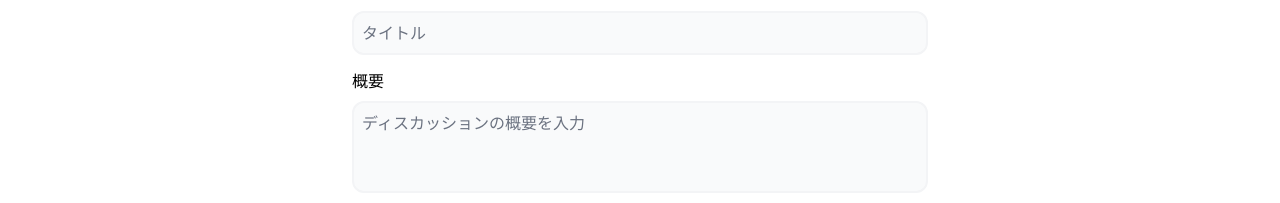
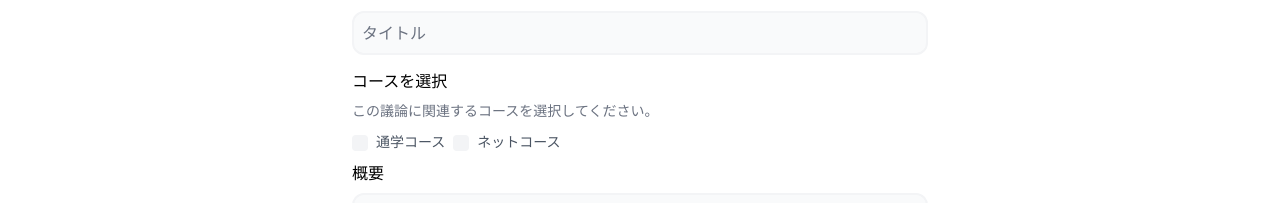
Before and after one commit to yutakobayashidev/next-njr-feedback, a Next.js app: page /discussion/new in a window 1280 px wide. Shown: the part 565-768 px from the top of the page. Built offline with nearby package versions, Linux system fonts and the light colour scheme; no server answers; sample sign-in values are in the browser's storage.

Commit message:
✨ discussion course select

```diff
--- a/src/pages/api/discussion/index.ts
+++ b/src/pages/api/discussion/index.ts
@@ -7,7 +7,7 @@ import { getServerSession } from "next-auth/next"
 export default async function handle(req: NextApiRequest, res: NextApiResponse) {
   const session = await getServerSession(req, res, authOptions)
 
-  const { title, content } = req.body
+  const { title, content, selectedCourses } = req.body
 
   if (!session)
     return res.status(401).json({
@@ -34,11 +34,14 @@ export default async function handle(req: NextApiRequest, res: NextApiResponse)
         error: { code: 401, messsage: "クエリが不足しています" },
       })
 
+    const courses = selectedCourses.map((id: string) => parseInt(id))
+
     try {
       const result = await prisma.discussion.create({
         data: {
           title: title,
           content: content,
+          course: { connect: courses.map((id: number) => ({ id })) },
           user: { connect: { id: session.user.id } },
         },
       })
@@ -58,7 +61,13 @@ export default async function handle(req: NextApiRequest, res: NextApiResponse)
             votes: true,
           },
         },
-        user: true,
+        user: {
+          select: {
+            displayname: true,
+            handle: true,
+            image: true,
+          },
+        },
       },
       orderBy: [
         {
--- a/src/pages/api/knowledge/index.ts
+++ b/src/pages/api/knowledge/index.ts
@@ -42,7 +42,6 @@ export default async function handle(req: NextApiRequest, res: NextApiResponse)
           contributors: {
             create: { user: { connect: { id: session.user.id } } },
           },
-          course: { connect: { id: 1 } },
           creator: { connect: { id: session.user.id } },
           emoji: emoji,
           updated_at: new Date(),
--- a/src/pages/discussion/[id].tsx
+++ b/src/pages/discussion/[id].tsx
@@ -37,6 +37,7 @@ const Page: NextPageWithLayout<DiscussionProps> = (props) => {
     archived_at,
     comments,
     content,
+    course,
     createdAt,
     last_comment_created_at,
     updatedAt,
@@ -252,12 +253,13 @@ const Page: NextPageWithLayout<DiscussionProps> = (props) => {
               )}
               <div className="block text-sm md:flex md:items-center">
                 <div className="flex items-center">
-                  <span className="mr-2 rounded-2xl bg-coursebg px-3 py-1 text-sm font-bold text-course">
-                    ネットコース
-                  </span>
-                  <span className="mr-2 rounded-2xl bg-coursebg px-3 py-1 text-sm font-bold text-course">
-                    通学コース
-                  </span>
+                  {course.map((post) => (
+                    <>
+                      <span className="mr-2 rounded-2xl bg-coursebg px-3 py-1 text-sm font-bold text-course">
+                        {post.name}
+                      </span>
+                    </>
+                  ))}
                   <Link
                     href={getReportPath()}
                     className="flex items-center text-base text-gray-500"
@@ -441,6 +443,12 @@ export const getServerSideProps: GetServerSideProps = async ({ params, req, res
           },
         ],
       },
+      course: {
+        select: {
+          id: true,
+          name: true,
+        },
+      },
       user: {
         select: {
           id: true,
--- a/src/pages/discussion/new.tsx
+++ b/src/pages/discussion/new.tsx
@@ -11,17 +11,26 @@ const Page: NextPageWithLayout = () => {
   const [content, setContent] = useState("")
   const [isChecked, setIsChecked] = useState(false)
   const [publishing, setPublishing] = useState(false)
+  const [selectedCourses, setSelectedCourses] = useState<string[]>([])
 
   const router = useRouter()
 
   const { data: session } = useSession()
+
+  const handleCourseSelection = (id: string) => {
+    if (selectedCourses.includes(id)) {
+      setSelectedCourses(selectedCourses.filter((courseId) => courseId !== id))
+    } else {
+      setSelectedCourses([...selectedCourses, id])
+    }
+  }
 
   const submitData = async (e: React.SyntheticEvent) => {
     e.preventDefault()
 
     setPublishing(true)
     try {
-      const body = { title, content }
+      const body = { title, content, selectedCourses }
       const response = await fetch("/api/discussion", {
         body: JSON.stringify(body),
         headers: { "Content-Type": "application/json" },
@@ -74,6 +83,28 @@ const Page: NextPageWithLayout = () => {
               value={title}
               placeholder="タイトル"
             />
+            <label className="my-2 flex items-center text-base font-medium">コースを選択</label>
+            <p className="mt-2 text-sm text-gray-500">
+              この議論に関連するコースを選択してください。
+            </p>
+            <div>
+              <div className="mt-2">
+                <input
+                  type="checkbox"
+                  checked={selectedCourses.includes("1")}
+                  onChange={() => handleCourseSelection("1")}
+                  className="h-4 w-4 rounded border-0 bg-gray-100 text-primary focus:ring-2 focus:ring-primary dark:border-gray-600 dark:bg-gray-200 dark:ring-offset-gray-800 dark:focus:ring-blue-600"
+                />
+                <label className="mx-2 text-sm font-medium text-gray-600">通学コース</label>
+                <input
+                  type="checkbox"
+                  checked={selectedCourses.includes("2")}
+                  onChange={() => handleCourseSelection("2")}
+                  className="h-4 w-4 rounded border-0 bg-gray-100 text-primary focus:ring-2 focus:ring-primary dark:border-gray-600 dark:bg-gray-200 dark:ring-offset-gray-800 dark:focus:ring-blue-600"
+                />
+                <label className="ml-2 text-sm font-medium text-gray-600">ネットコース</label>
+              </div>
+            </div>
             <label className="my-2 flex items-center text-base font-medium">概要</label>
             <TextareaAutosize
               name="title"
@@ -95,7 +126,6 @@ const Page: NextPageWithLayout = () => {
                 重複したディスカッションがないことを確認しました
               </label>
             </div>
-
             <div className="text-center">
               <button
                 disabled={!isChecked || !title || !content}
--- a/src/pages/knowledge/[id]/edit/index.tsx
+++ b/src/pages/knowledge/[id]/edit/index.tsx
@@ -110,11 +110,10 @@ export default function Post() {
       } else {
         setChanged(false)
         toast.success(`変更を保存しました`)
+        setPublishing(false)
       }
     } catch (error) {
       console.error(error)
-    } finally {
-      setPublishing(false)
     }
   }
 
@@ -145,7 +144,6 @@ export default function Post() {
       }
     } catch (error) {
       console.error(error)
-    } finally {
     }
   }
 
--- a/src/types/discussion.ts
+++ b/src/types/discussion.ts
@@ -11,6 +11,7 @@ export type DiscussionProps = {
   archived_at: string
   comments: CommentProps[]
   content: string
+  course: Course[]
   createdAt: string
   last_comment_created_at: string
   updatedAt: string
@@ -24,3 +25,8 @@ export type DiscussionProps = {
   }
   views: number
 }
+
+interface Course {
+  id: number
+  name: string
+}
```
Also changed, not shown: 1 other file (tests, documents, lock files or other folders).
